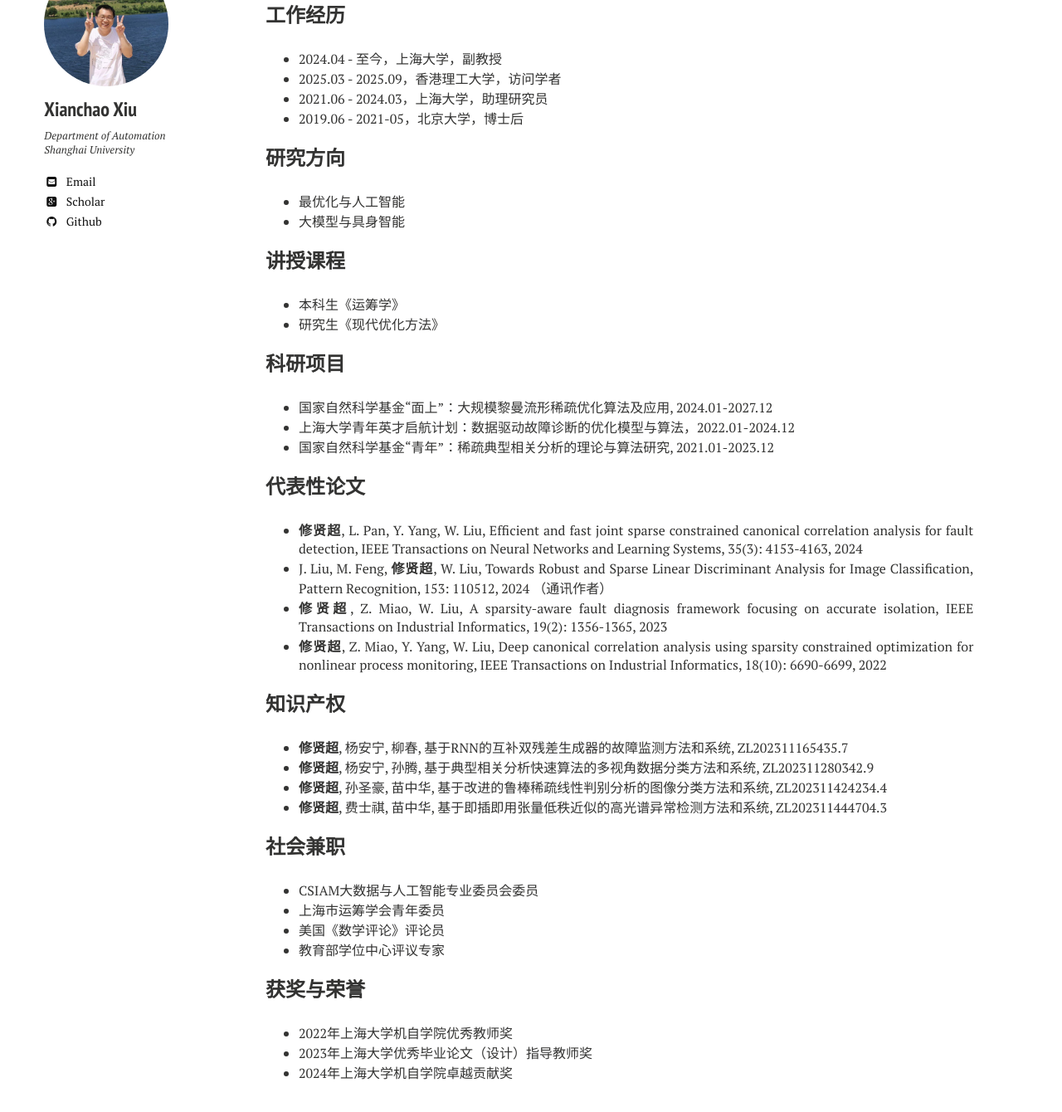
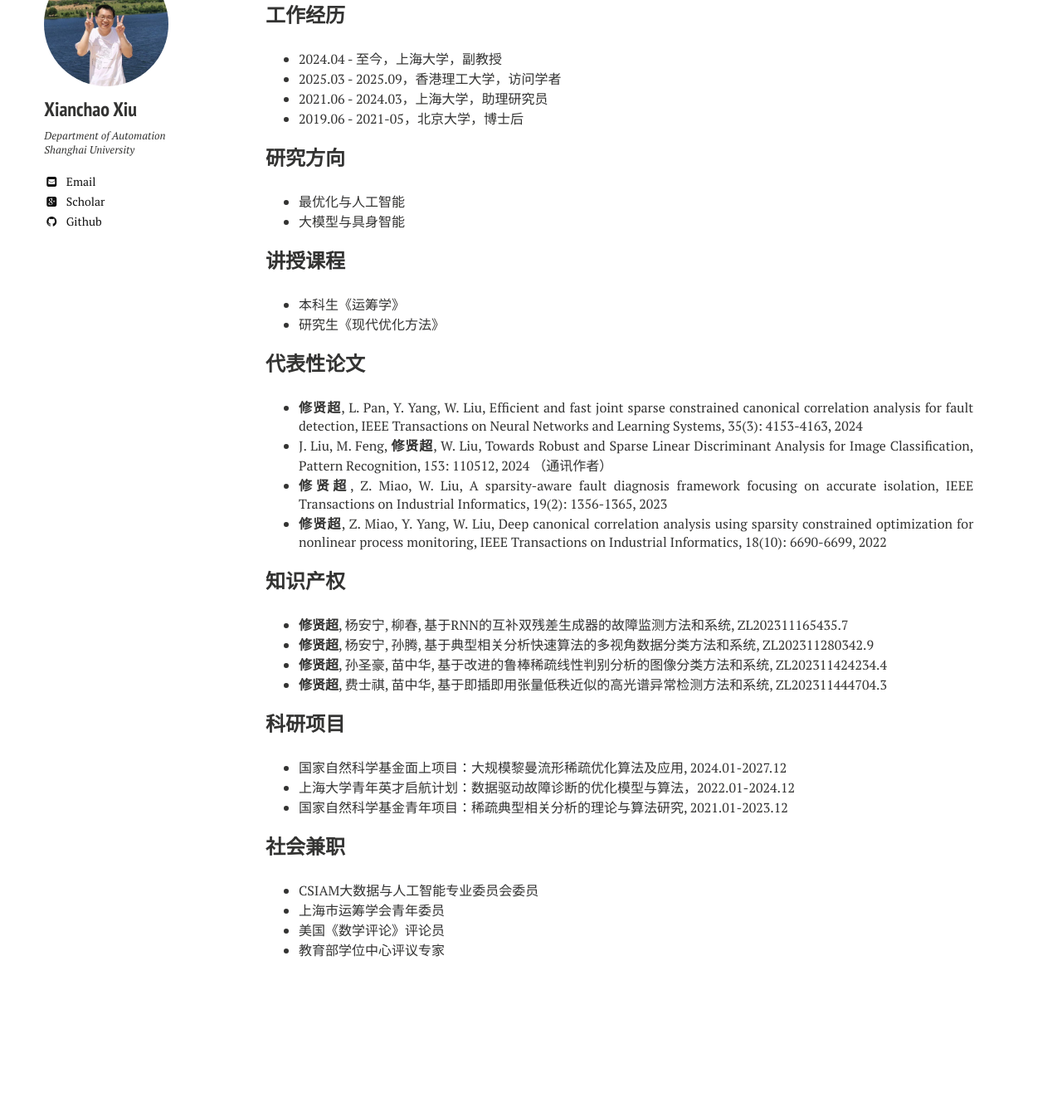
Before and after one commit to xianchaoxiu/xianchaoxiu.github.io, a Jekyll site: the page built from 中文/index.md, in a window 1280 px wide and 1400 px high, scrolled down 118 px. Shown: the top 1340 px of the window at 83% size. Built offline with Jekyll 4.4.1, drawn with Linux system fonts in a browser that asks for light colours; nearby versions of some CDN libraries; after the commit the page ends 1370 px from its top, so only the background shows below that.

Commit message:
Update index.md

```diff
--- a/中文/index.md
+++ b/中文/index.md
@@ -26,10 +26,6 @@ share: false
 * 研究生《现代优化方法》 <br>
 
 
-### 科研项目
-* 国家自然科学基金“面上”：大规模黎曼流形稀疏优化算法及应用, 2024.01-2027.12 <br>
-* 上海大学青年英才启航计划：数据驱动故障诊断的优化模型与算法，2022.01-2024.12 <br>
-* 国家自然科学基金“青年”：稀疏典型相关分析的理论与算法研究, 2021.01-2023.12 <br>
 
 
 ### 代表性论文
@@ -46,15 +42,15 @@ share: false
 * <b>修贤超</b>, 孙圣豪, 苗中华, 基于改进的鲁棒稀疏线性判别分析的图像分类方法和系统, ZL202311424234.4 <br>
 * <b>修贤超</b>, 费士祺, 苗中华, 基于即插即用张量低秩近似的高光谱异常检测方法和系统, ZL202311444704.3 <br>
 
+### 科研项目
+* 国家自然科学基金面上项目：大规模黎曼流形稀疏优化算法及应用, 2024.01-2027.12 <br>
+* 上海大学青年英才启航计划：数据驱动故障诊断的优化模型与算法，2022.01-2024.12 <br>
+* 国家自然科学基金青年项目：稀疏典型相关分析的理论与算法研究, 2021.01-2023.12 <br>
+
+
 
 ### 社会兼职
 * CSIAM大数据与人工智能专业委员会委员<br>
 * 上海市运筹学会青年委员 <br>
 * 美国《数学评论》评论员 <br>
 * 教育部学位中心评议专家 <br>
-
-
-### 获奖与荣誉
-* 2022年上海大学机自学院优秀教师奖<br>
-* 2023年上海大学优秀毕业论文（设计）指导教师奖<br>
-* 2024年上海大学机自学院卓越贡献奖<br>
```
